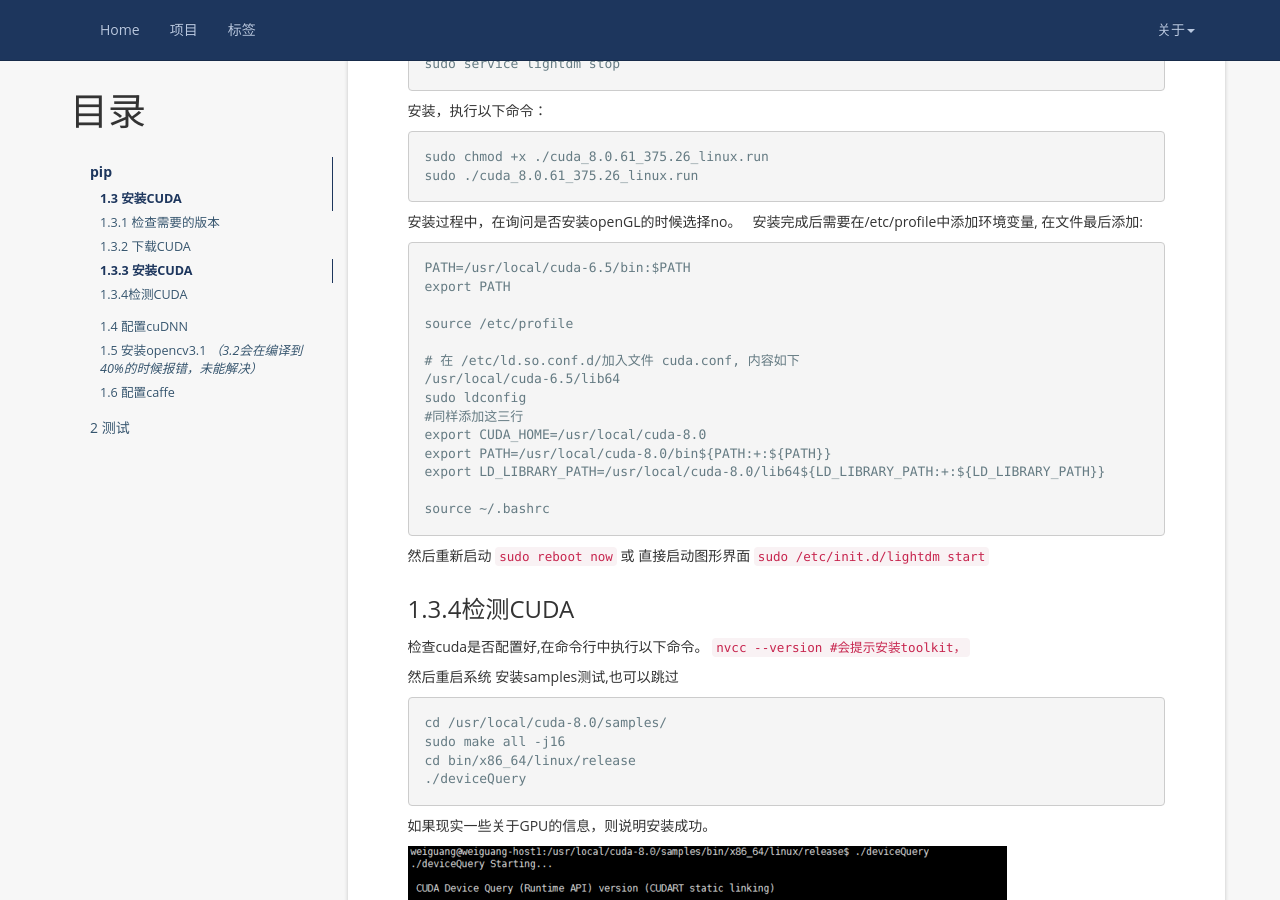
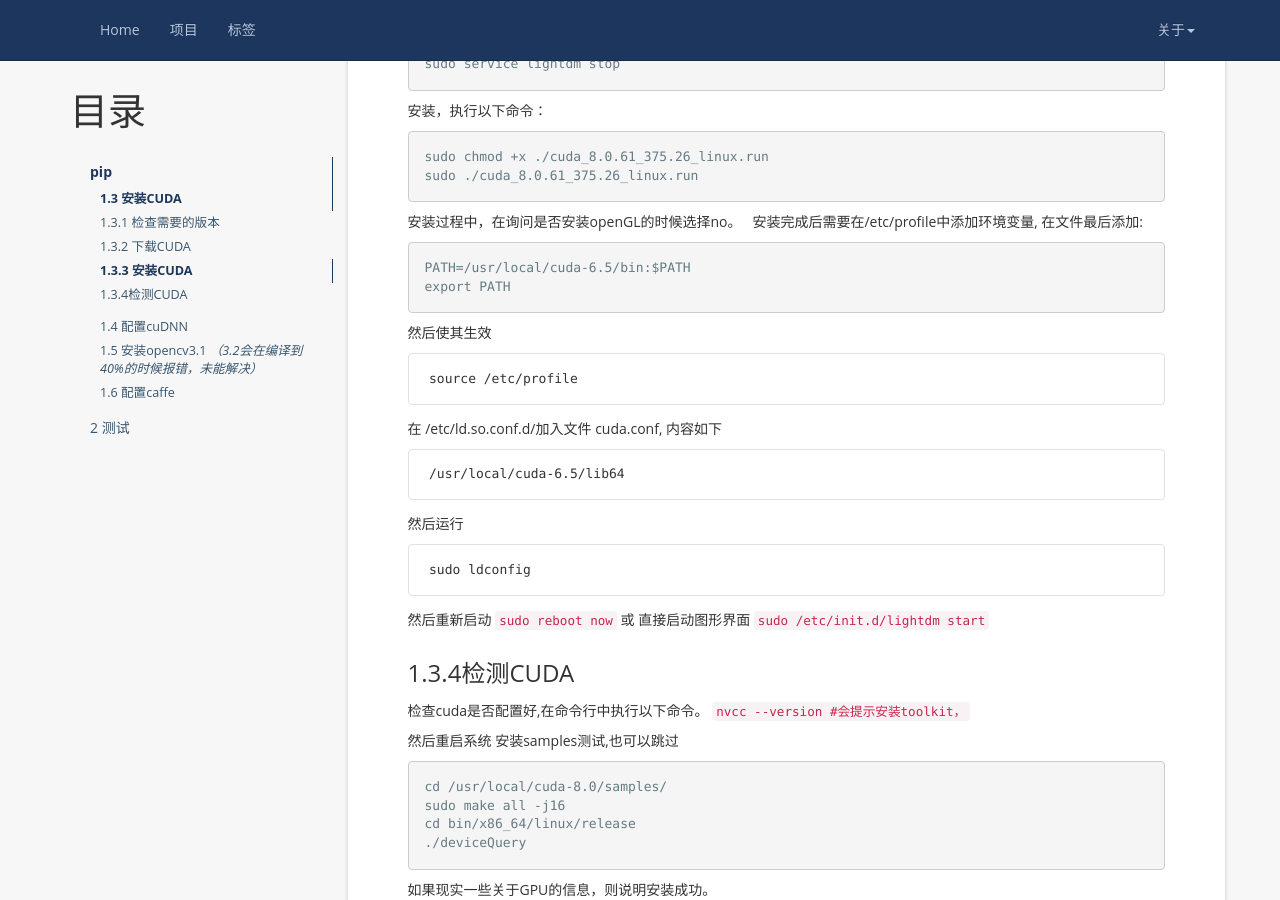
Before and after one commit to wang-tf/wang-tf.github.io, a Jekyll site: the page built from _posts/2017-01-15-caffe-Ubuntu16.04_64-+-CUDA8.0.md, in a window 1280 px wide and 900 px high, scrolled down 3024 px. Built offline with Jekyll 4.4.1, drawn with Linux system fonts in a browser that asks for light colours; nearby versions of some CDN libraries; comment, search, counter and statistics services are not loaded.

Commit message:
Update 2017-01-15-caffe-Ubuntu16.04_64-+-CUDA8.0.md

````diff
--- a/_posts/2017-01-15-caffe-Ubuntu16.04_64-+-CUDA8.0.md
+++ b/_posts/2017-01-15-caffe-Ubuntu16.04_64-+-CUDA8.0.md
@@ -106,18 +106,19 @@ sudo ./cuda_8.0.61_375.26_linux.run
 ```Shell
 PATH=/usr/local/cuda-6.5/bin:$PATH
 export PATH
+```
+然后使其生效
+```
+source /etc/profile
+```
 
-source /etc/profile
-
-# 在 /etc/ld.so.conf.d/加入文件 cuda.conf, 内容如下
+在 /etc/ld.so.conf.d/加入文件 cuda.conf, 内容如下
+```
 /usr/local/cuda-6.5/lib64
+```
+然后运行
+```
 sudo ldconfig
-#同样添加这三行
-export CUDA_HOME=/usr/local/cuda-8.0
-export PATH=/usr/local/cuda-8.0/bin${PATH:+:${PATH}}
-export LD_LIBRARY_PATH=/usr/local/cuda-8.0/lib64${LD_LIBRARY_PATH:+:${LD_LIBRARY_PATH}}
-
-source ~/.bashrc
 ```
 
 然后重新启动 `sudo reboot now` 或 直接启动图形界面 `sudo /etc/init.d/lightdm  start`
````
